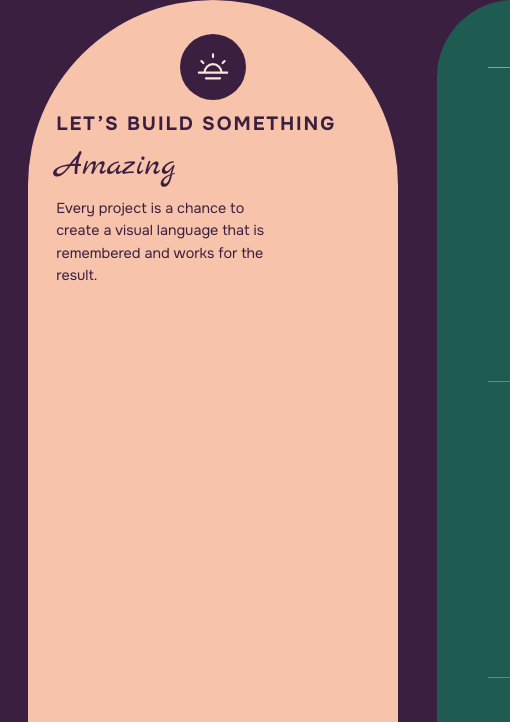
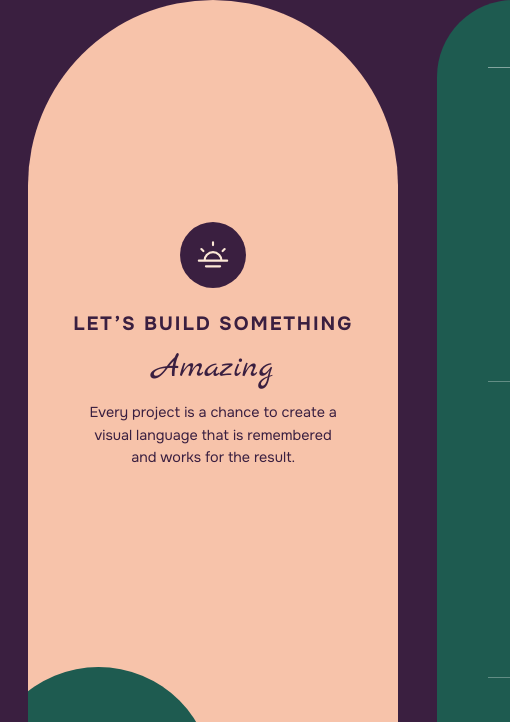
Before and after one commit to LexxKomr/portfolio, a website with bundled scripts: page index.html in a window 1280 px wide. Shown: the part 2864-3586 px from the top of the page, 0-510 px from the left. Built offline with nearby package versions, Linux system fonts and the light colour scheme.

Commit message:
ПК-версия: арка «Давайте создадим» по центру, значок в группе с текстом, круги у нижнего края
Co-Authored-By: Claude Sonnet 5.5 <noreply@anthropic.com>

```diff
--- a/css/main.css
+++ b/css/main.css
@@ -156,6 +156,16 @@ button { font: inherit; color: inherit; cursor: pointer; }
 .cta-arch::after { content: ''; position: absolute; right: -12%; bottom: -10%; width: 42%; aspect-ratio: 1; border-radius: 50%; background: var(--ink); }
 .cta-arch .spark { position: absolute; left: 13%; bottom: 7%; width: 34px; height: 34px; fill: var(--orange); z-index: 1; }
 .cta-arch:hover .badge-ico { background: var(--cobalt); }
+@media (min-width: 901px) {
+  /* на ПК арка растягивается на высоту соседней панели: контент по центру, значок в одной группе с текстом */
+  .cta-arch { text-align: center; justify-items: center; align-content: center; gap: 16px; padding: 72px 30px 214px; }
+  .cta-arch > .badge-ico { position: relative; top: auto; left: auto; transform: none; margin-bottom: 8px; }
+  .cta-arch h3 { text-wrap: balance; }
+  .cta-arch p { max-width: 26ch; }
+  .cta-arch::before { left: -12%; bottom: -64px; width: 62%; }
+  .cta-arch::after { right: -10%; bottom: -44px; width: 38%; }
+  .cta-arch .spark { left: 38%; bottom: 74px; }
+}
 
 /* услуги */
 .panel-skills { grid-column: 2; grid-row: 2; background: var(--teal); color: #fff; border-radius: clamp(36px, 6vw, 80px) 0 0 0; padding: clamp(28px, 4.5vw, 60px) clamp(18px, 4vw, 64px) clamp(30px, 4vw, 56px) clamp(22px, 4vw, 64px); }
```
